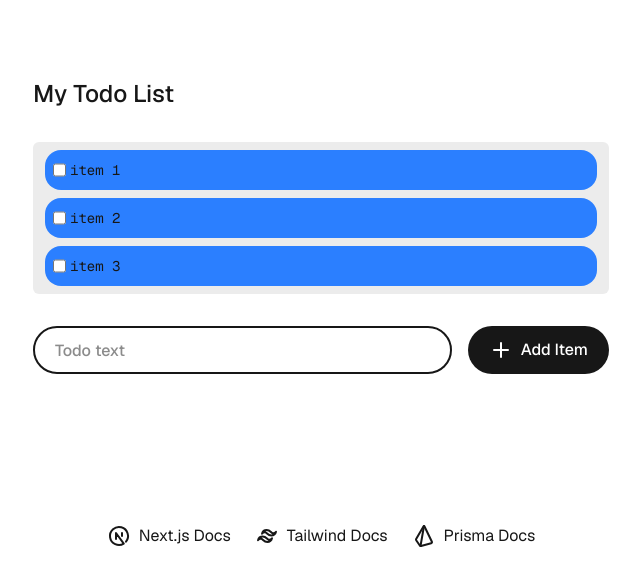
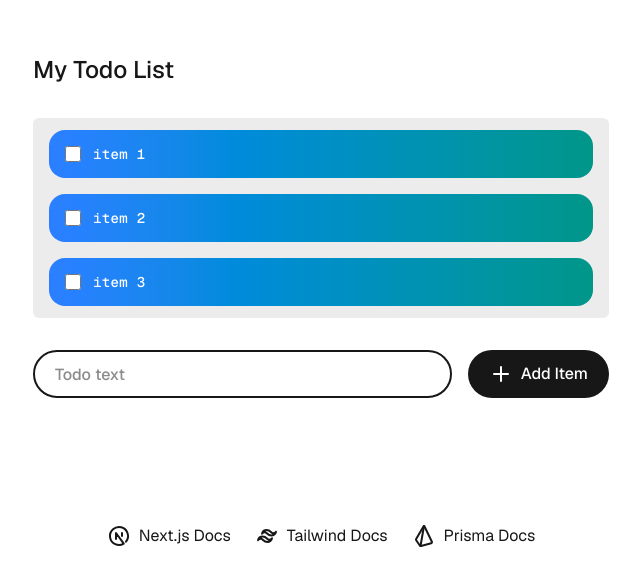
Before and after one commit to andrewtlu/odyssey-interview, a Next.js app: page / in a window 1280 px wide. Shown: the part 174-760 px from the top of the page, without its empty margins (319-959 px from the left). Built offline with nearby package versions, Linux system fonts and the light colour scheme.

Commit message:
style(TodoItem): improve div styling

```diff
--- a/src/app/Todo/Todo.tsx
+++ b/src/app/Todo/Todo.tsx
@@ -12,11 +12,22 @@ export const Todo = ({ id, text, completed }: TodoItem) => {
 
   return (
     <div
-      onClick={() => setClicked(!clicked)}
-      className={`flex flex-row gap-[4px] bg-blue-500 rounded-2xl p-2 m-1 hover:scale-[1.02] transition-transform  ${clicked ? "opacity-70" : "opacity-100"}`}
-    >
-      <input type="checkbox" checked={clicked} />
-      <div>{text}</div>
-    </div>
+  onClick={() => setClicked(!clicked)}
+  className={`flex flex-row items-center gap-3
+    rounded-2xl px-4 py-3 m-2 cursor-pointer
+    bg-gradient-to-r from-blue-500 to-teal-600
+    hover:scale-[1.01] active:scale-[0.99]
+    transition-all duration-300 ease-out
+    ${clicked ? "opacity-70 ring-2 ring-teal-400" : "opacity-100"}
+  `}
+>
+  <input
+    type="checkbox"
+    checked={clicked}
+    readOnly
+    className="w-4 h-4 accent-teal-500 cursor-pointer"
+  />
+  <div className="text-white font-medium tracking-wide">{text}</div>
+</div>
   );
 };
```
